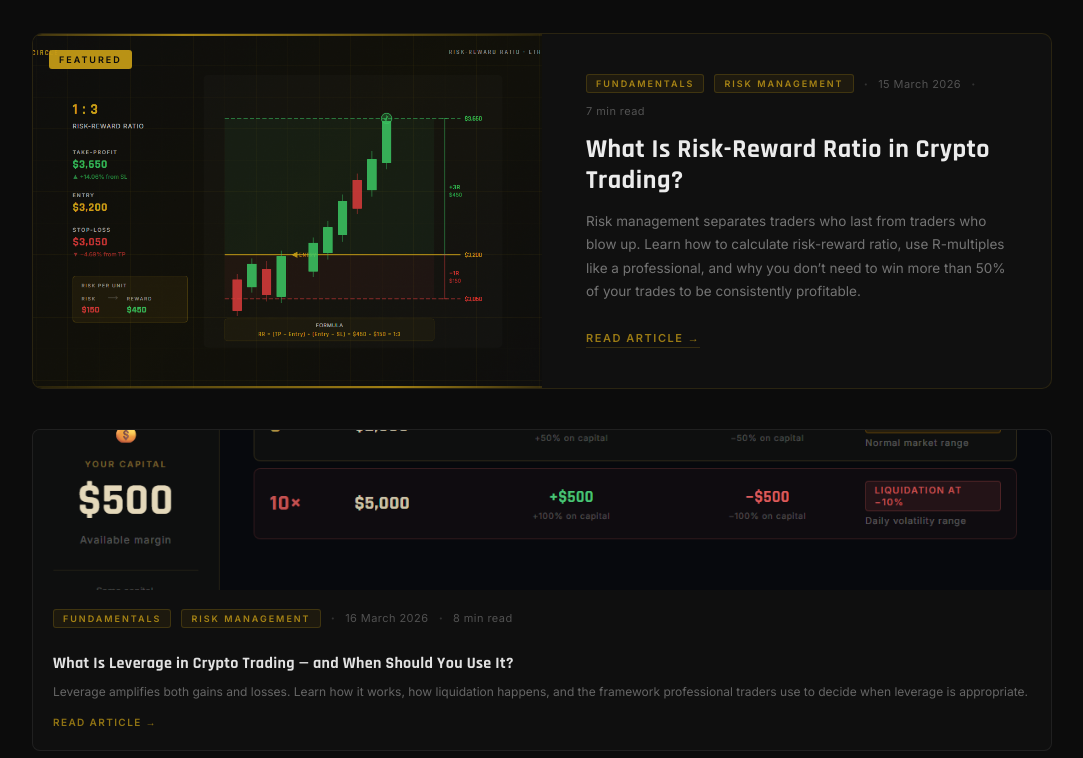
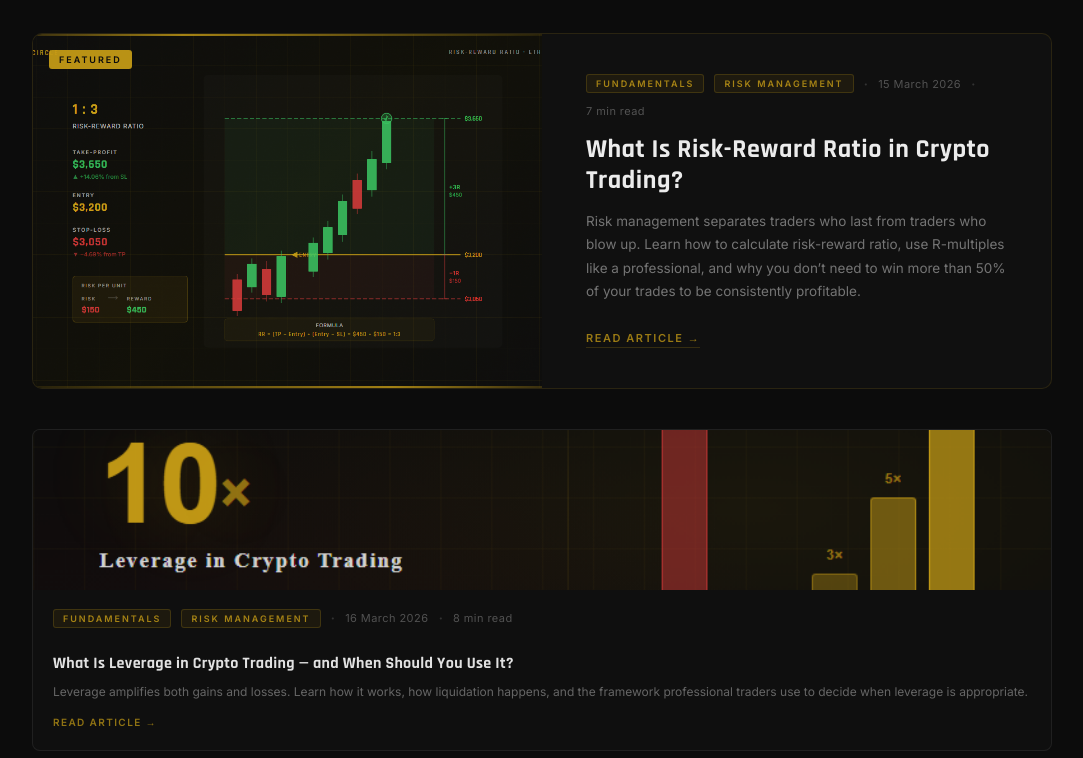
Before and after one commit to swisscircle09-lgtm/swisscircle, a website: page blog/index.html in a window 1280 px wide. Shown: the part 411-1169 px from the top of the page, without its empty margins (98-1181 px from the left). Drawn offline with Linux system fonts and the light colour scheme.

Commit message:
Use branded cover image for leverage article card

```diff
--- a/blog/index.html
+++ b/blog/index.html
@@ -207,7 +207,7 @@
   <div class="cards-list">
     <a class="card-item" href="/blog/leverage-crypto-trading">
       <div class="card-item-img">
-        <img src="/blog/images/blog-leverage-graphic-1-amplification.png" alt="Leverage in crypto trading — amplification diagram">
+        <img src="/blog/images/blog-leverage-cover.png" alt="Leverage in crypto trading — amplification diagram">
       </div>
       <div class="card-item-body">
         <div class="card-meta">
```
Also changed, not shown: blog/images/blog-leverage-cover.png (added).
